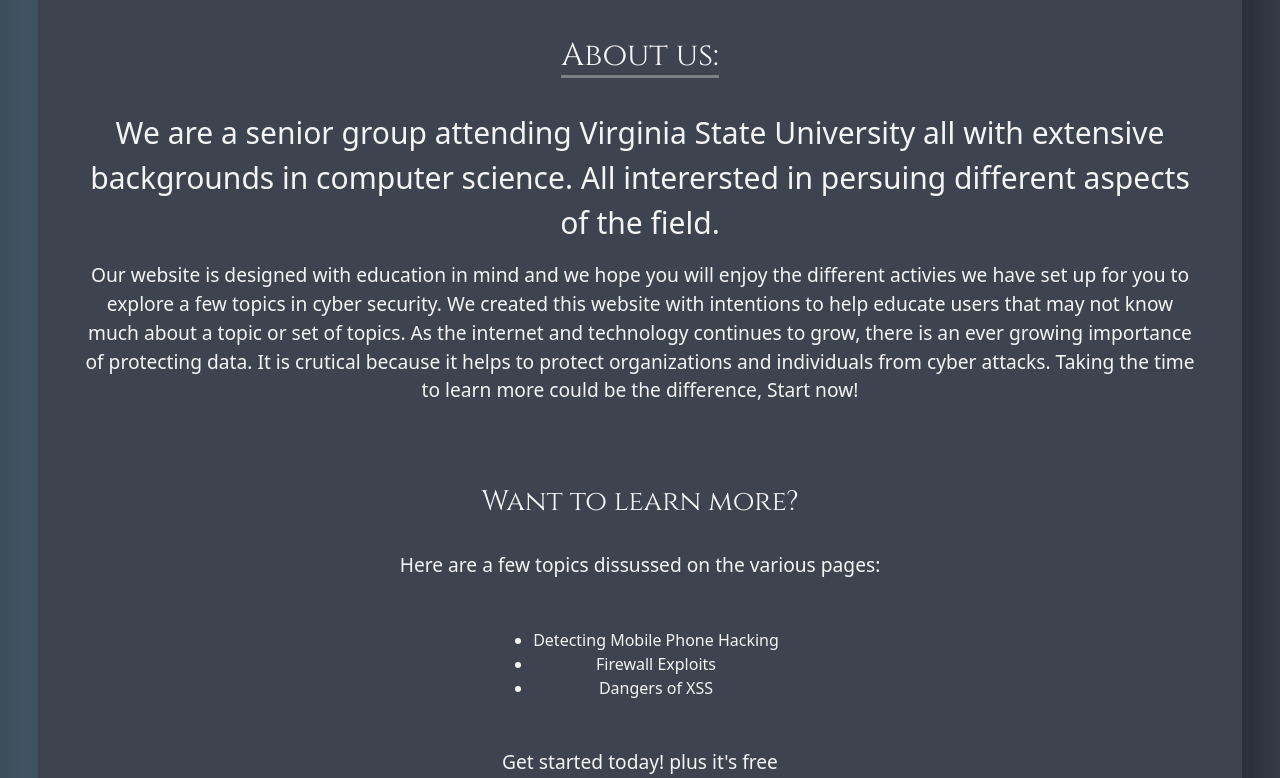
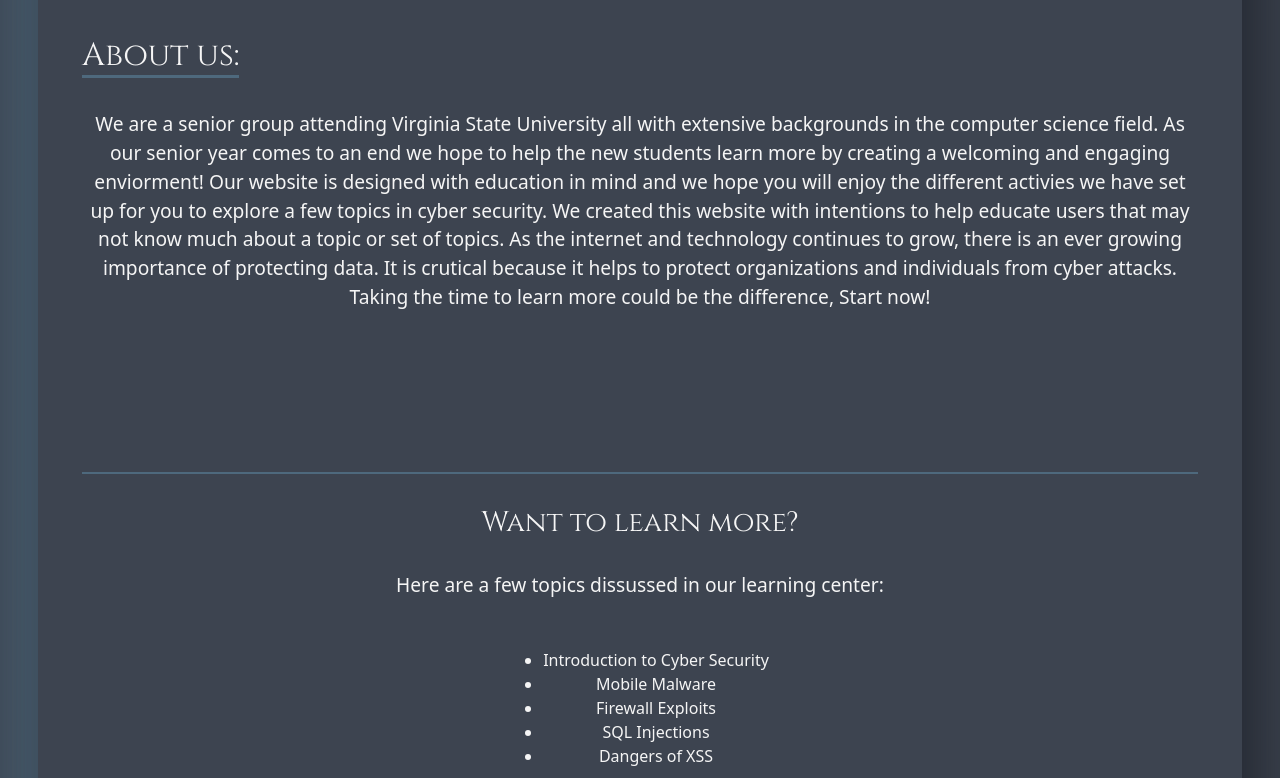
Before and after one commit to WixkedLuck/CyberWare, a plain HTML site: page index.html in a window 1280 px wide. Shown: the part 462-1240 px from the top of the page. Drawn offline with nearby package versions, Linux system fonts and the light colour scheme.

Commit message:
update home page
Added a new logo and fixed some spelling and layout issues.

```diff
--- a/index.html
+++ b/index.html
@@ -12,6 +12,8 @@
     <script src="https://kit.fontawesome.com/ff0398e8e5.js" crossorigin="anonymous"></script>
     <link rel="stylesheet" href="https://cdn.jsdelivr.net/npm/bootstrap@5.2.2/dist/css/bootstrap.min.css" />
     <link rel="stylesheet" href="./public/stylesheets/style-home.css">
+    <link rel="stylesheet" href="./public/stylesheets/NewsFeed.css">
+
     <link rel="stylesheet" href="https://cdnjs.cloudflare.com/ajax/libs/animate.css/4.1.1/animate.min.css" />
 </head>
 
@@ -46,27 +48,28 @@
     <section class="home App" id="homepage">
 
         <h1 class='Title'>Hello! We are CyberWare </h1>
-        <img src="./public/images/CyberCat.svg" alt="Cyberware Logo" class="logo">
+        <img src="./public/images/CyBerWare (2).svg" alt="Cyberware Logo" class="logo">
         <div class="container mt-2 centerDiv">
             <h2 class="subtitle">About us:</h2>
-            <p class="important">We are a senior group attending Virginia State University all with extensive
-                backgrounds in computer science. All interersted in persuing different aspects of the field.</p>
-            <p class="card-body"> Our website is designed with education in mind and we hope you will enjoy the
+            <p class="">We are a senior group attending Virginia State University all with extensive
+                backgrounds in the computer science field. As our senior year comes to an end we hope to help the new students learn more by creating a welcoming and engaging enviorment!
+             Our website is designed with education in mind and we hope you will enjoy the
                 different activies we have set up for you to explore a few topics in cyber security. We created this
                 website with intentions to help educate users that may not know much about a topic or set of topics. As
                 the internet and technology continues to grow, there is an ever growing importance of protecting data.
                 It is crutical because it helps to protect organizations and individuals from cyber attacks. Taking the
                 time to learn more could be the difference, Start now!
 
+            </p>
 
-            </p>
-            <h3 class="padding2x">Want to learn more?</h3>
-            <p>Here are a few topics dissussed on the various pages:</p>
+            <h3 class="padding2x" style="border-top: 2px solid #4e697d; padding-top: 2rem;">Want to learn more?</h3>
+            <p>Here are a few topics dissussed in our learning center:</p>
             <br></br>
             <ul class="centerIt">
-                <li><a>Detecting Mobile Phone Hacking</a></li>
+                <li><a>Introduction to Cyber Security</a></li>
+                <li><a>Mobile Malware</a></li>
                 <li><a>Firewall Exploits</a></li>
-                <!-- <li><hr class="dropdown-divider"></li> -->
+                <li><a>SQL Injections</a></li>
                 <li><a>Dangers of XSS</a></li>
             </ul>
             <p class="mt-5"> Get started today! plus it's free</p>
--- a/public/stylesheets/style-home.css
+++ b/public/stylesheets/style-home.css
@@ -89,10 +89,10 @@
 }
 
 .subtitle {
-    border-bottom: 3px solid grey;
+    border-bottom: 3px solid #4e697d;
     width: fit-content;
-    text-align: center;
-    margin: auto;
+
+
     margin-bottom: 2rem;
 }
 
@@ -113,7 +113,7 @@
 }
 .padding2x {
     text-align: center;
-    margin-top: 5rem;
+    margin-top: 10rem;
     margin-bottom: 2rem;
 }
 
```
Also changed, not shown: 1 other file.
